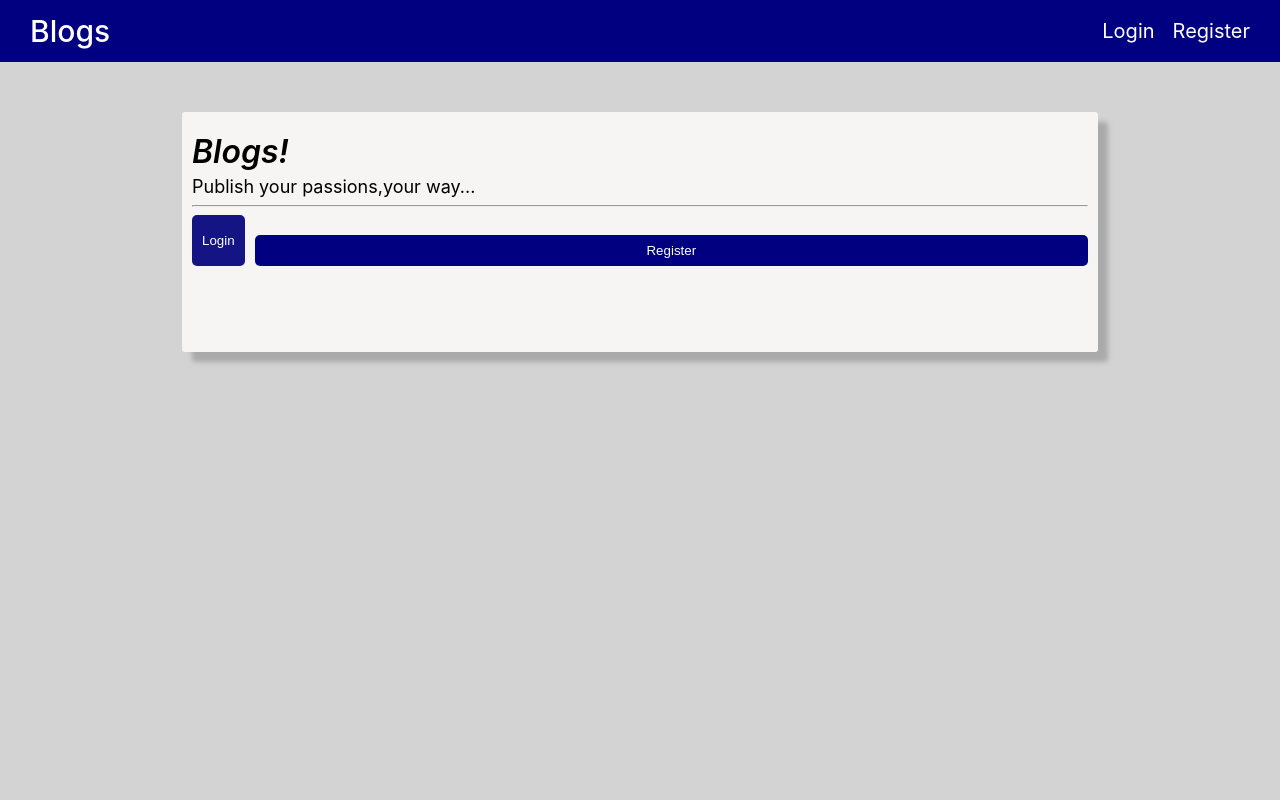
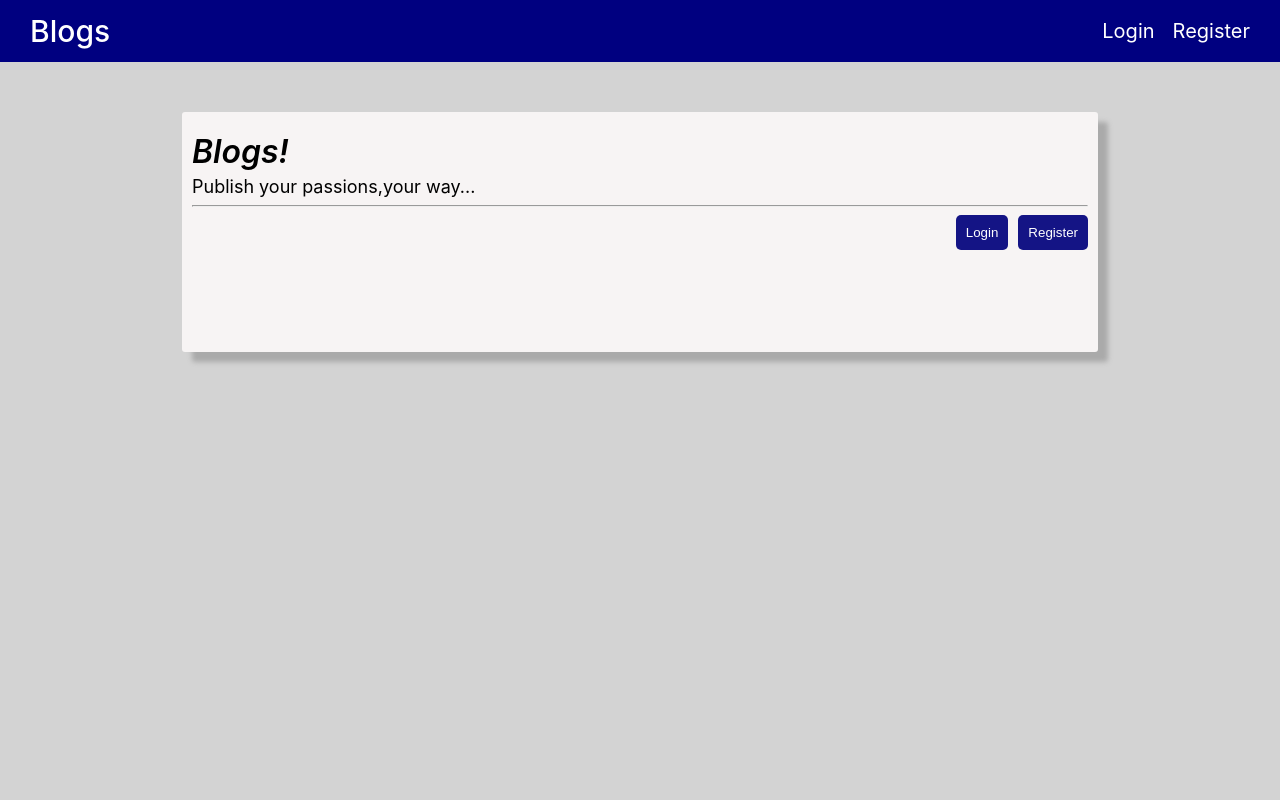
Before and after one commit to codadhyay-2025/trusha-rutuja-anamika-blogs-app, a React (Create React App) app: page / in a window 1280 px wide. Shown: the top 800 px of the page. Built offline with nearby package versions, Linux system fonts and the light colour scheme.

Commit message:
header section and dashboard page completed

```diff
--- a/src/Components/Dashboard/Dashboard.css
+++ b/src/Components/Dashboard/Dashboard.css
@@ -31,7 +31,7 @@
     display: flex;
     justify-content: end;
 }
-.loginButton {
+.dashboardLoginButton {
     background-color: rgb(20, 20, 133);
     color:white ;
     padding:10px ;
@@ -39,7 +39,7 @@
     border: none;
 }
 
-.registerButton {
+.dashboardRegisterButton {
     background-color: rgb(20, 20, 133);
     color:white ;
     padding:10px ;
--- a/src/Components/Dashboard/Dashboard.js
+++ b/src/Components/Dashboard/Dashboard.js
@@ -12,8 +12,8 @@ function Dashboard() {
                         <div className="blogsMotive">Publish your passions,your way...</div>
                         <hr />
                         <div className="buttonClass">
-                            <button className="loginButton">Login</button>
-                            <button className="registerButton">Register</button>
+                            <button className="dashboardLoginButton">Login</button>
+                            <button className="dashboardRegisterButton">Register</button>
                         </div>
                     </div>
 
```
